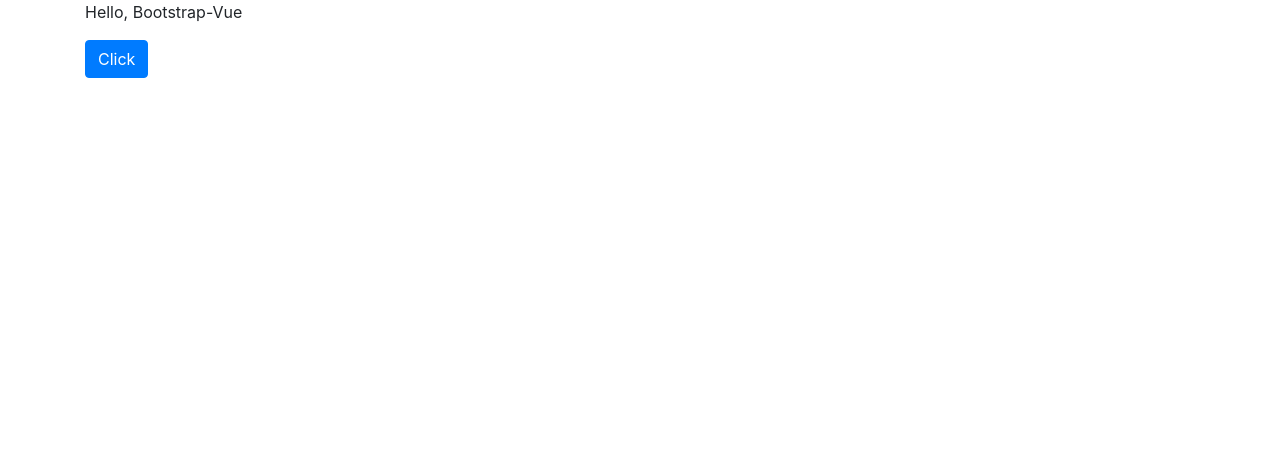
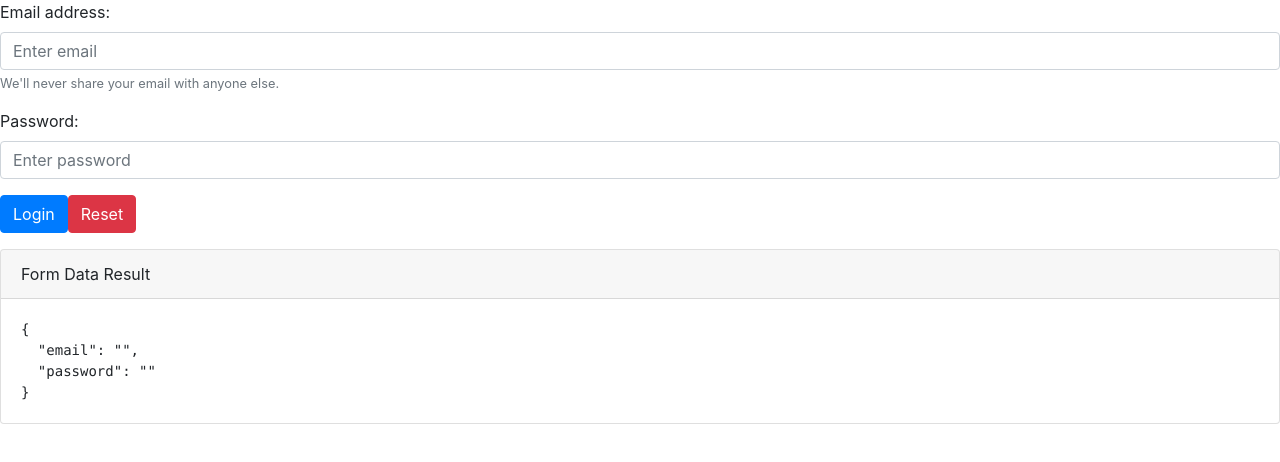
Before and after one commit to oscar666666/Hollows-forum-frontend, a Vue app: page / in a window 1280 px wide. Shown: the top 462 px of the page. Built offline with nearby package versions, Linux system fonts and the light colour scheme.

Commit message:
create login form

```diff
--- a/src/App.vue
+++ b/src/App.vue
@@ -1,31 +1,21 @@
 <template>
+<div id="App">
 
-   <b-container>
-    <p>Hello, Bootstrap-Vue</p>
-    <b-btn
-      variant="primary"
-      @click="showAlert = true"
-    >
-      Click
-    </b-btn>
-    <b-alert
-      v-bind:show="showAlert"
-      variant="success"
-    >
-      You clicked the button!
-    </b-alert>
-  </b-container>
+    <Login/>
+  </div>
 </template>
 
 <script>
+import Login from './components/Login'
 
 export default {
-  data: () => ({
-    showAlert: false
-  })
-};
-
+  name: 'App',
+  components: {
+    Login
+  }
+}
 </script>
+<!-- -------------------------------------------- -->
 
 <style>
 </style>
--- /dev/null
+++ b/src/components/Login.vue
@@ -0,0 +1,72 @@
+<template>
+<div id="Login">
+    <b-form @Login="onSubmit" @reset="onReset" v-if="show">
+      <b-form-group
+        id="input-group-1"
+        label="Email address:"
+        label-for="input-1"
+        description="We'll never share your email with anyone else."
+      >
+        <b-form-input
+          id="input-1"
+          v-model="form.email"
+          type="email"
+          required
+          placeholder="Enter email"
+        ></b-form-input>
+      </b-form-group>
+
+      <b-form-group id="input-group-2" label="Password:" label-for="input-2">
+        <b-form-input
+          id="input-2"
+          v-model="form.password"
+          type="password"
+          required
+          placeholder="Enter password"
+        ></b-form-input>
+      </b-form-group>
+
+      <b-button type="Login" variant="primary">Login</b-button>
+      <b-button type="reset" variant="danger">Reset</b-button>
+    </b-form>
+    <b-card class="mt-3" header="Form Data Result">
+      <pre class="m-0">{{ form }}</pre>
+    </b-card>
+  </div>
+</template>
+
+<script>
+export default {
+  name: '#Login',
+    data() {
+      return {
+        form: {
+          email: '',
+          password: ''
+        },
+        show: true
+      }
+    },
+    methods: {
+      onSubmit(evt) {
+        evt.preventDefault()
+        alert(JSON.stringify(this.form))
+      },
+      onReset(evt) {
+        evt.preventDefault()
+        // Reset our form values
+        this.form.email = ''
+        this.form.password = ''
+        // Trick to reset/clear native browser form validation state
+        this.show = false
+        this.$nextTick(() => {
+          this.show = true
+        })
+      }
+    }
+  }
+</script>
+<!-- -------------------------------------------- -->
+
+<style>
+</style>
```
